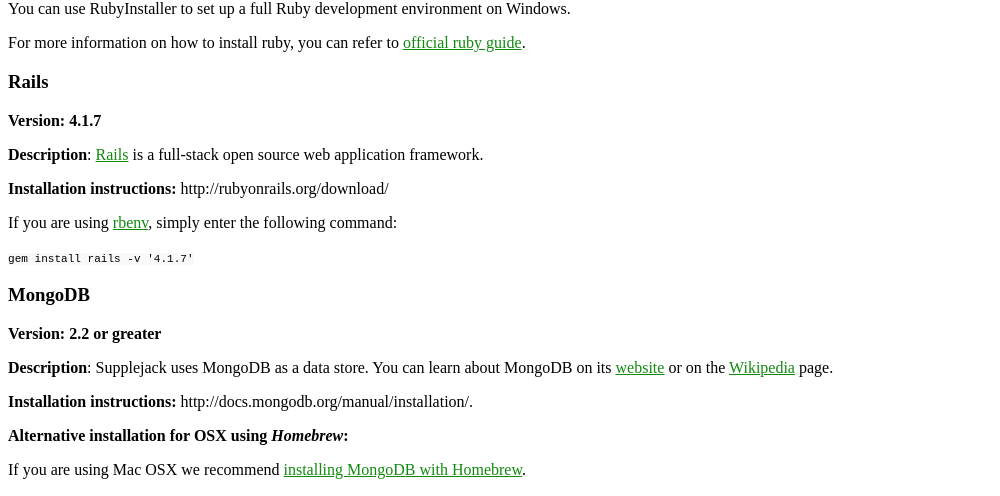
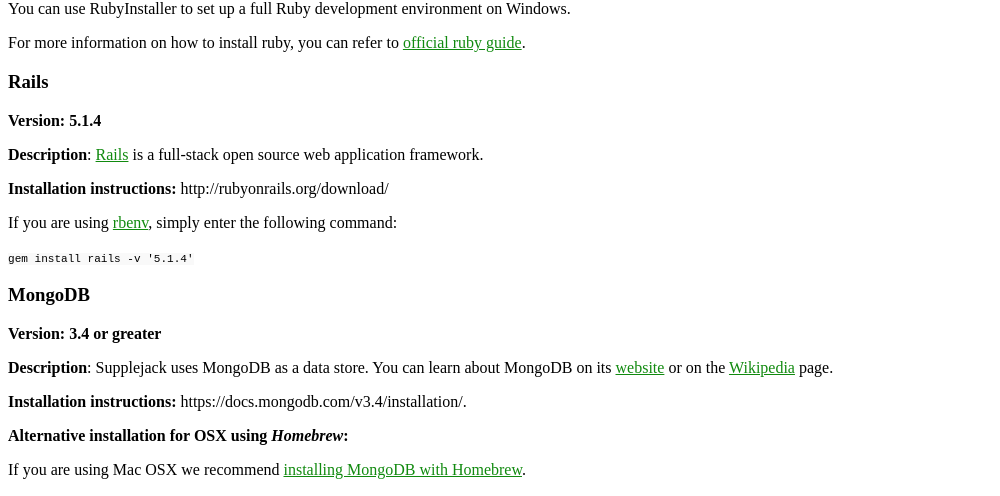
Before and after one commit to DigitalNZ/supplejack, a Jekyll site: the page built from _posts/2014-05-01-dependencies.md, in a window 1280 px wide and 900 px high, scrolled down 1379 px. Shown: the part 148-644 px from the top of the window, without its empty margins (0-1000 px from the left). Built offline with Jekyll 4.4.1, drawn with Linux system fonts in a browser that asks for light colours; Markdown is read by kramdown in place of the engine named in the settings; a style sheet for code colours, icons or effects is not loaded.

Commit message:
updates to docs for rails 5

```diff
--- a/_posts/2014-05-01-dependencies.md
+++ b/_posts/2014-05-01-dependencies.md
@@ -58,7 +58,7 @@
 
 ### Rails
 
-**Version: 4.1.7**
+**Version: 5.1.4**
 
 **Description**: [Rails](http://rubyonrails.org/) is a full-stack open source web application framework.
 
@@ -66,16 +66,16 @@
 
 If you are using [rbenv](https://github.com/sstephenson/rbenv), simply enter the following command:
 
-`gem install rails -v '4.1.7'`
+`gem install rails -v '5.1.4'`
 
 
 ### MongoDB
 
-**Version: 2.2 or greater**
+**Version: 3.4 or greater**
 
 **Description**: Supplejack uses MongoDB as a data store. You can learn about MongoDB on its [website](http://www.mongodb.org/) or on the [Wikipedia](http://en.wikipedia.org/wiki/MongoDB) page.
 
-**Installation instructions:** http://docs.mongodb.org/manual/installation/.
+**Installation instructions:** https://docs.mongodb.com/v3.4/installation/.
 
 **Alternative installation for OSX using _Homebrew_:**
 
```
Also changed, not shown: _posts/2014-05-01-development-setup.md (+2 -2 lines).
